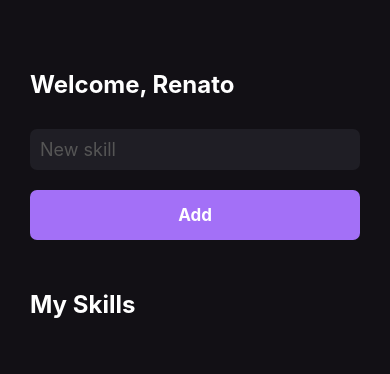
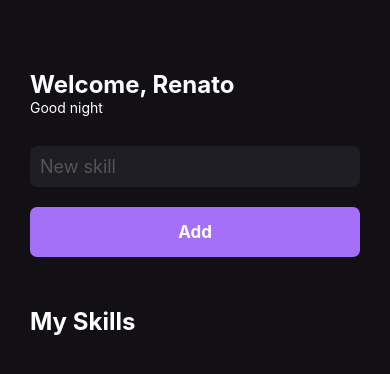
Before and after one commit to renatojfsantos/ignite-1_fundamentos-projeto-myskills, a React Native app: screen / in a window 390 px wide. Shown: the top 374 px of the page. Built offline with nearby package versions, Linux system fonts and the light colour scheme.

Commit message:
Chapter 1 - Conceitos importantes - Continuando com Hooks useEffect

```diff
--- a/src/pages/Home.js
+++ b/src/pages/Home.js
@@ -1,4 +1,4 @@
-import React, { useState } from 'react';
+import React, { useState, useEffect } from 'react';
 import {
   View,
   Text,
@@ -15,16 +15,35 @@ export function Home() {
 
   const [newSkill, setNewSkill] = useState('');
   const [mySkills, setMySkills] = useState([]);
+  const [gretting, setGretting] = useState('');
 
   function handleAddNewSkill() {
     setMySkills(oldState => [...oldState, newSkill]);
   }
+
+  useEffect(() => {
+    const currentHour = new Date().getHours();
+
+    if(currentHour < 12) {
+      setGretting('Good morning');
+    }
+    else if(currentHour >=12 && currentHour <18) {
+      setGretting('Good afternoon');
+    } else {
+      setGretting('Good night');
+    }
+
+  }, [])
 
   return (
     <View style={styles.container}>
 
       <Text style={styles.title}>
         Welcome, Renato
+      </Text>
+
+      <Text style={styles.greetings}>
+        { gretting }
       </Text>
 
       <TextInput
@@ -76,4 +95,8 @@ const styles = StyleSheet.create({
     borderRadius: 7
   },
 
+  greetings: {
+    color: '#FFF',
+  },
+
 })
```
